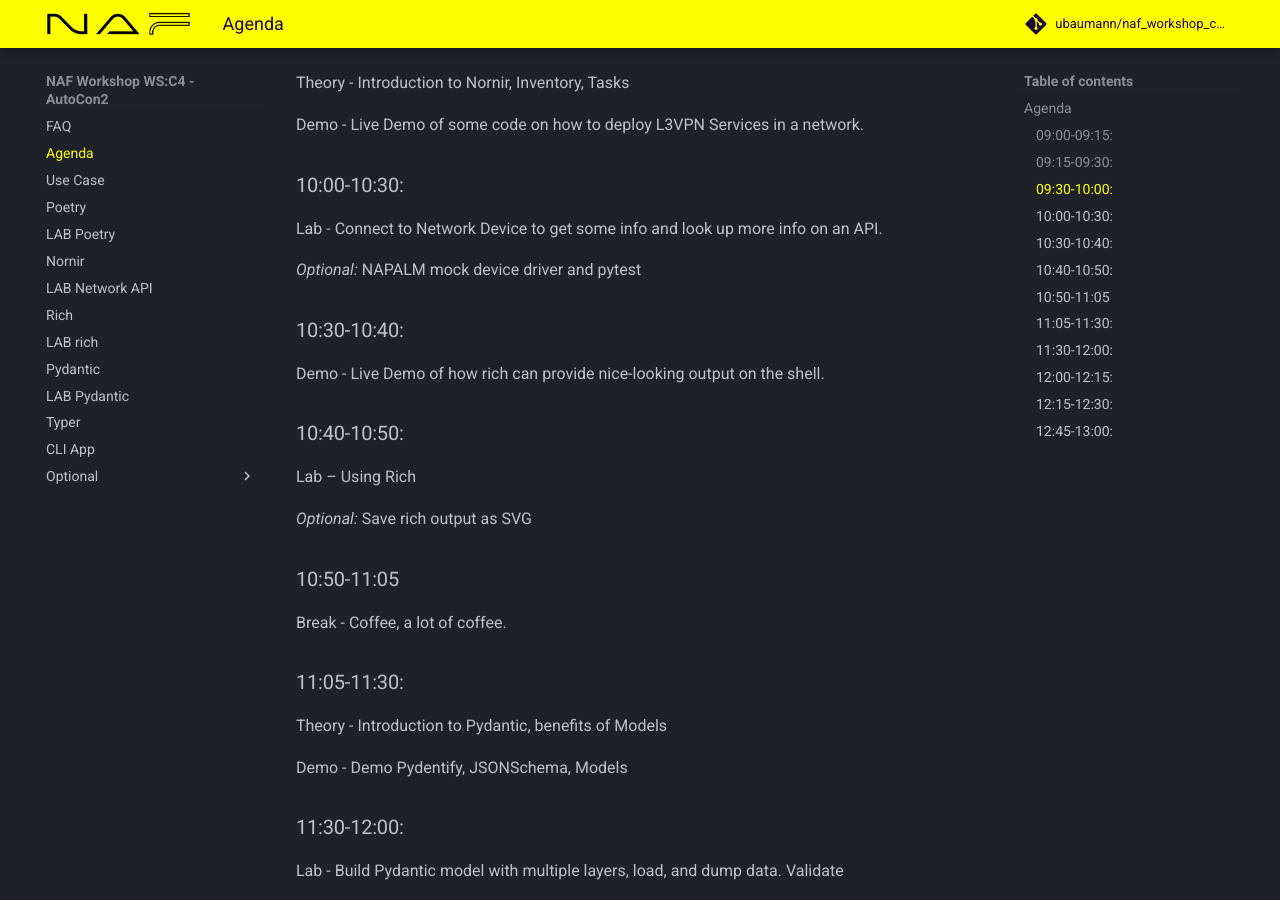
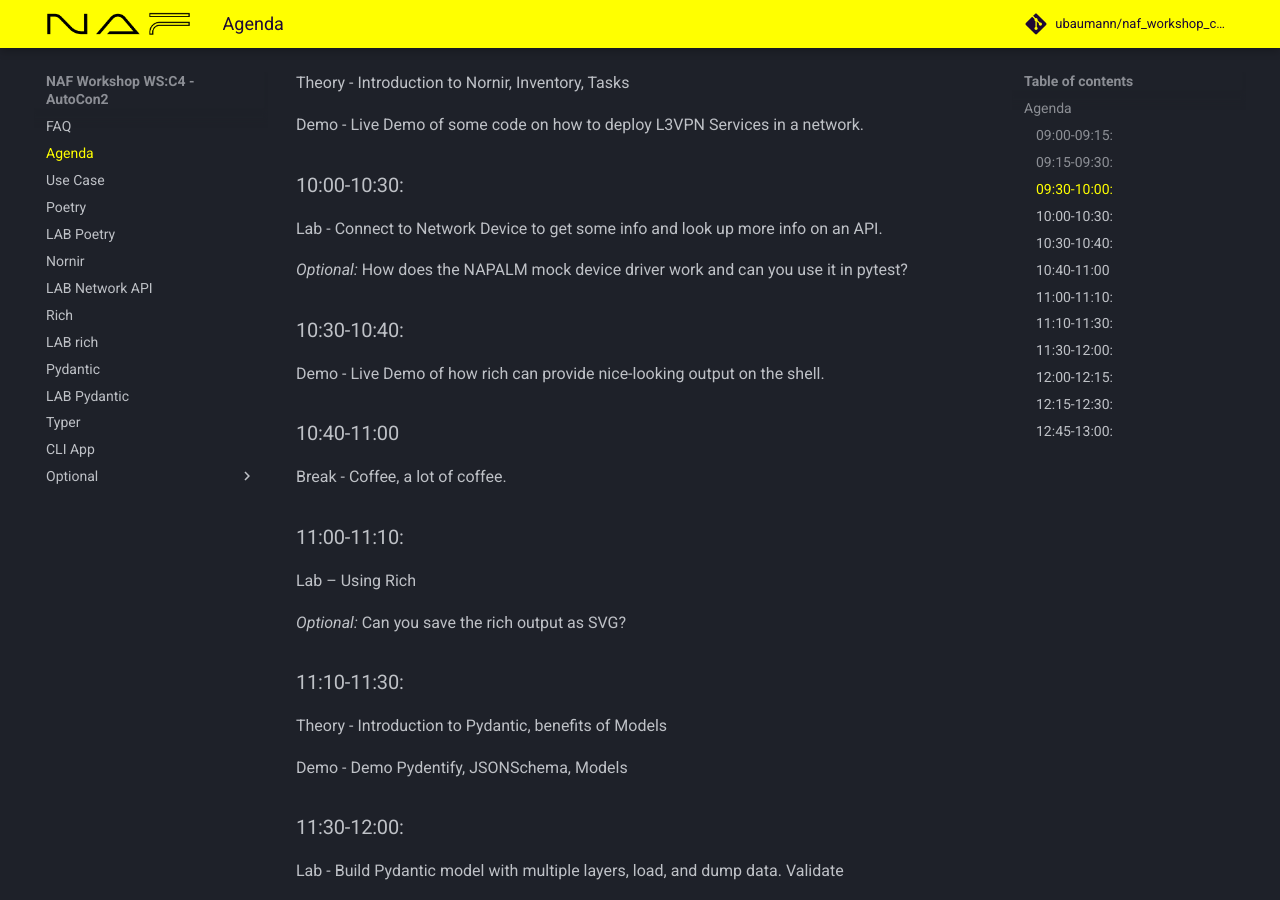
Before and after one commit to ubaumann/naf_workshop_cli_tool, an MkDocs documentation site: the page built from docs/agenda.md, in a window 1280 px wide and 900 px high, scrolled down 455 px. Built offline with MkDocs 1.6.1 and Material for MkDocs 9.7.7, drawn with Linux system fonts in a browser that asks for light colours; comment, search, counter and statistics services are not loaded.

Commit message:
Update coffee break

```diff
--- a/docs/agenda.md
+++ b/docs/agenda.md
@@ -22,27 +22,24 @@ Demo - Live Demo of some code on how to deploy L3VPN Services in a network.
 
 Lab - Connect to Network Device to get some info and look up more info on an API.
 
-*Optional:* NAPALM mock device driver and pytest
-
+*Optional:* How does the NAPALM mock device driver work and can you use it in pytest?
 
 ### 10:30-10:40:
 
 Demo - Live Demo of how rich can provide nice-looking output on the shell.
 
+### 10:40-11:00
 
-### 10:40-10:50:
+Break - Coffee, a lot of coffee.
+
+### 11:00-11:10:
 
 Lab – Using Rich
 
-*Optional:* Save rich output as SVG
+*Optional:* Can you save the rich output as SVG?
 
 
-### 10:50-11:05
-
-Break - Coffee, a lot of coffee.
-
-
-### 11:05-11:30:
+### 11:10-11:30:
 
 Theory - Introduction to Pydantic, benefits of Models
 
```
